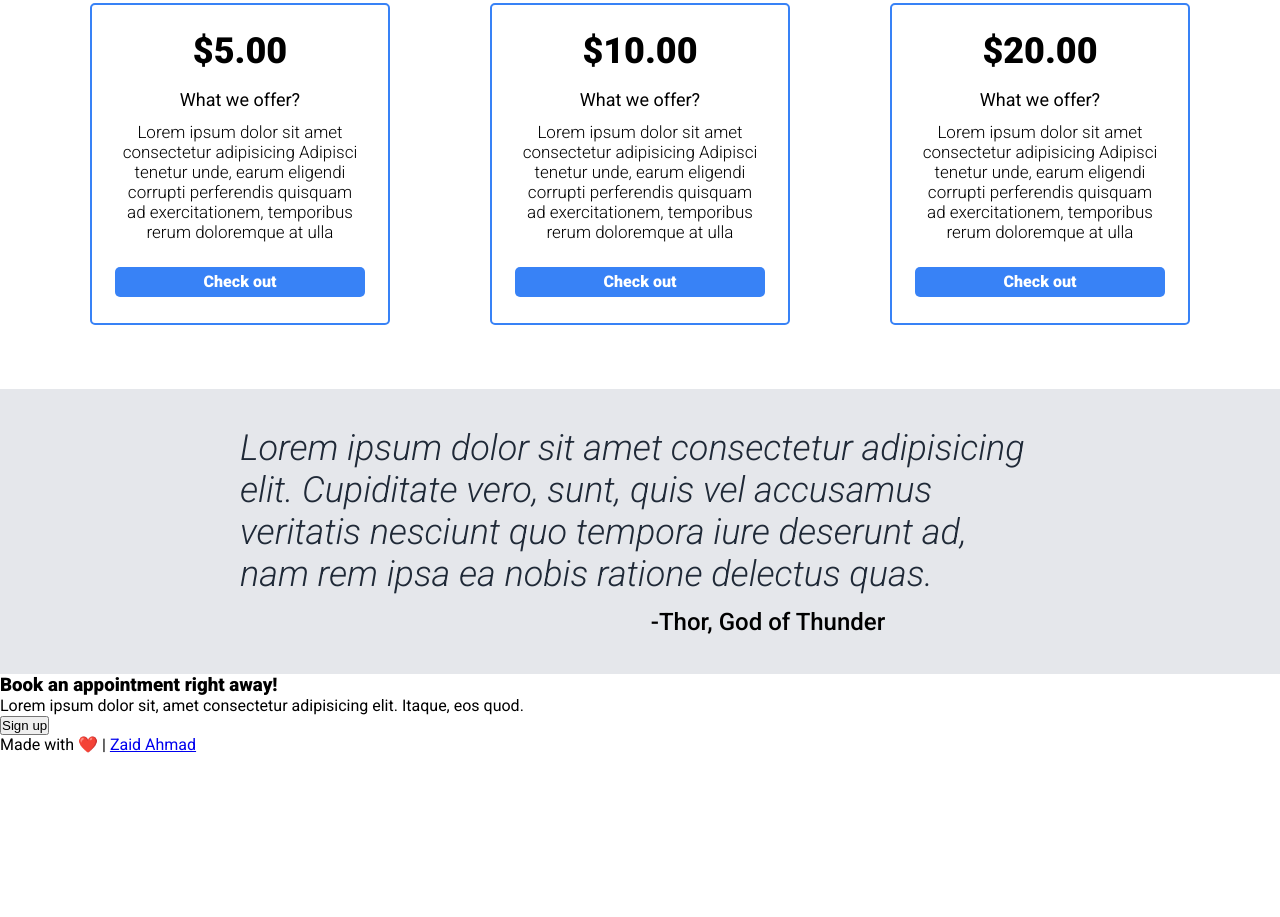
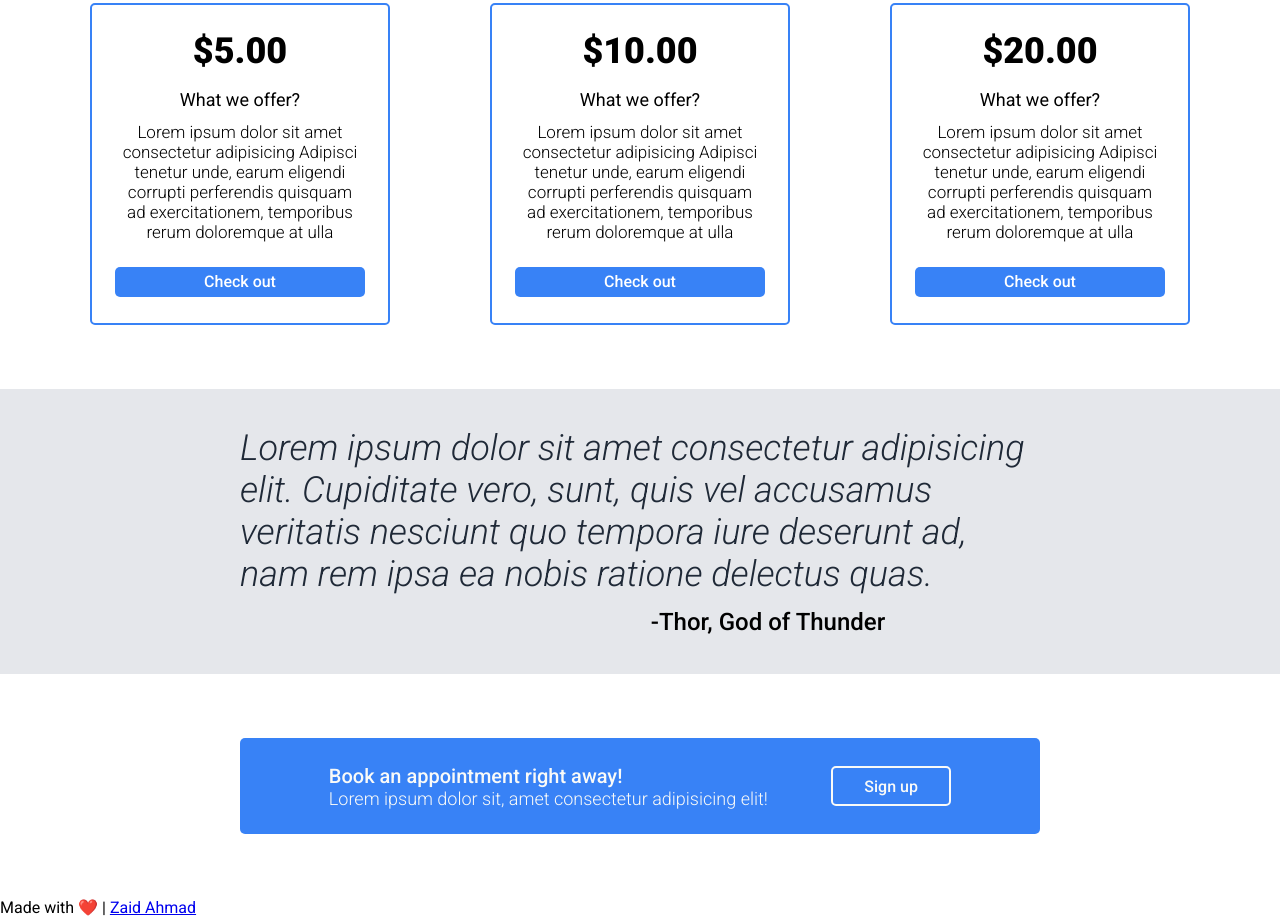
Before and after one commit to zaid-ahmad/landing-page, a plain HTML site: page index.html in a window 1280 px wide. Shown: the part 625-1542 px from the top of the page. Before the commit the page ends 1379 px from the top, so only its background shows below. Drawn offline with Linux system fonts and the light colour scheme.

Commit message:
Style call to action section

```diff
--- a/index.html
+++ b/index.html
@@ -76,12 +76,19 @@
         <p class="review-name">-Thor, God of Thunder</p>
     </section>
 
-    <section>
-        <h3>Book an appointment right away!</h3>
-        <p>
-            Lorem ipsum dolor sit, amet consectetur adipisicing elit. Itaque, eos quod.
-        </p>
-        <button>Sign up</button>
+    <section id="cta">
+        <div class="cta-card">
+            <div class="cta-content">
+                <h3>Book an appointment right away!</h3>
+                <p>
+                    Lorem ipsum dolor sit, amet consectetur adipisicing elit!
+                </p>
+            </div>
+            <div class="btn">
+                <button>Sign up</button>
+            </div>
+        </div>
+
     </section>
 
     <footer>
--- a/style.css
+++ b/style.css
@@ -126,7 +126,7 @@ nav img {
     height: 30px;
     border-radius: 5px;
     font-family: 'Roboto', sans-serif;
-    font-weight: bold;
+    font-weight: 500;
     border: none;
     font-size: 16px;
     background-color: #3882f6;
@@ -155,3 +155,50 @@ nav img {
     font-size: 24px;
     font-weight: 500;
 }
+
+#cta {
+    padding: 5% 0 5% 0;
+    display: flex;
+    justify-content: center;
+}
+
+.cta-card {
+    display: flex;
+    justify-content: space-evenly;
+    background-color: #3882f6;
+    border-radius: 5px;
+    width: 800px;
+    padding: 2%;
+}
+
+.cta-content {
+    color: #f9faf8;
+}
+
+.cta-content h3 {
+    font-size: 20px;
+    font-weight: 500;
+}
+
+.cta-content p {
+    font-weight: 300;
+    font-size: 18px;
+}
+
+.btn {
+    align-self: center;
+
+}
+
+.btn button {
+    width: 120px;
+    height: 40px;
+    background-color: #3882f6;
+    color: #f9faf8;
+    border-radius: 5px;
+    border: 2px solid #f9faf8;
+    font-family: 'Roboto', sans-serif;
+    font-size: 16px;
+    font-weight: 500;
+    cursor: pointer;
+}
```
